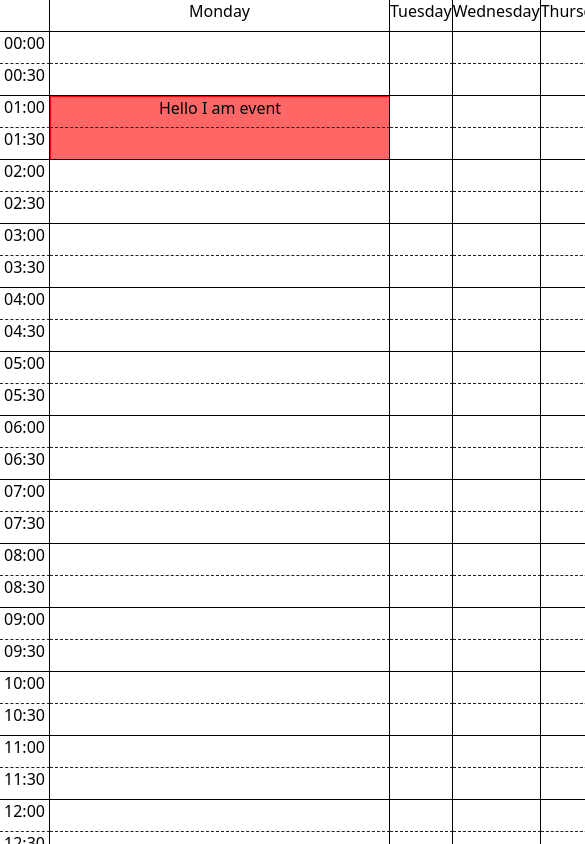
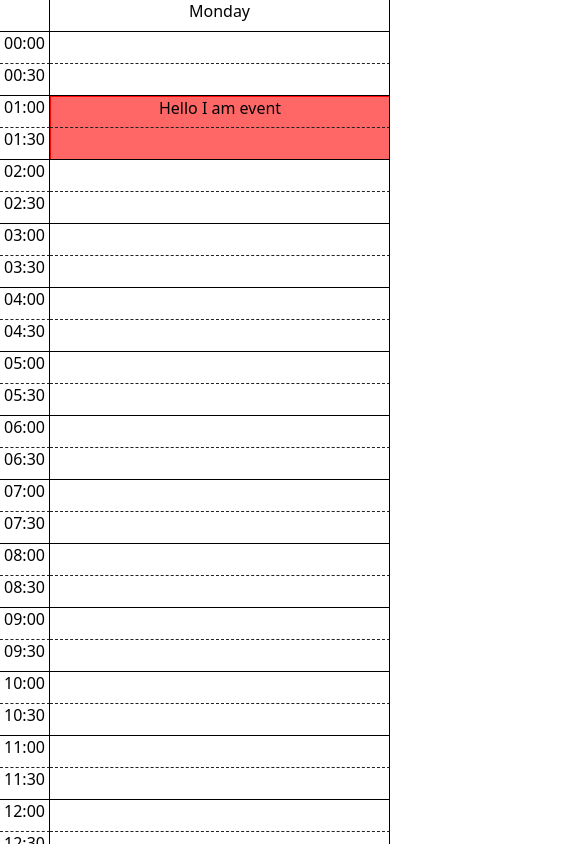
Before and after one commit to rugulous/schedule, a Vue app: page / in a window 390 px wide. Shown: the top 844 px of the page, 585 px wide, since content can reach past the window. Built offline with nearby package versions, Linux system fonts and the light colour scheme.

Commit message:
Responsive!

```diff
--- a/src/App.vue
+++ b/src/App.vue
@@ -1,14 +1,25 @@
 <style scoped>
 .schedule {
     display: grid;
-    grid-template-columns: 50px calc(100% - 50px);
+    grid-template-columns: 50px auto;
     grid-auto-rows: 2rem;
     text-align: center;
 }
 
-@media screen and (min-width: 1080px){
-    .schedule{
-        grid-template-columns: 50px auto;
+.schedule > div:not(.event):not(:nth-child(6n + 1)):not(:nth-child(6n + 2)){
+    display: none;
+}
+
+@media (min-width: 768px){
+.schedule > div:not(.event):nth-child(6n + 3),
+.schedule > div:not(.event):nth-child(6n + 4) {
+    display: block !important;
+}
+}
+
+@media (min-width: 1200px){
+    .schedule > div{
+        display: block !important;
     }
 }
 
@@ -38,10 +49,6 @@
 .event.clash{
     width: 50%;
 }
-
-/* .schedule:nth-of-type(1) {
-    border-top: solid 1px #000;
-} */
 </style>
 
 <template>
@@ -50,19 +57,19 @@
     <section>
         <div class="schedule">
             <div></div>
-            <div class="rowspace">
+            <div>
                 Monday
             </div>
-            <div class="rowspace">
+            <div>
                 Tuesday
             </div>
-            <div class="rowspace">
+            <div>
                 Wednesday
             </div>
-            <div class="rowspace">
+            <div>
                 Thursday
             </div>
-            <div class="rowspace">
+            <div>
                 Friday
             </div>
 
```
